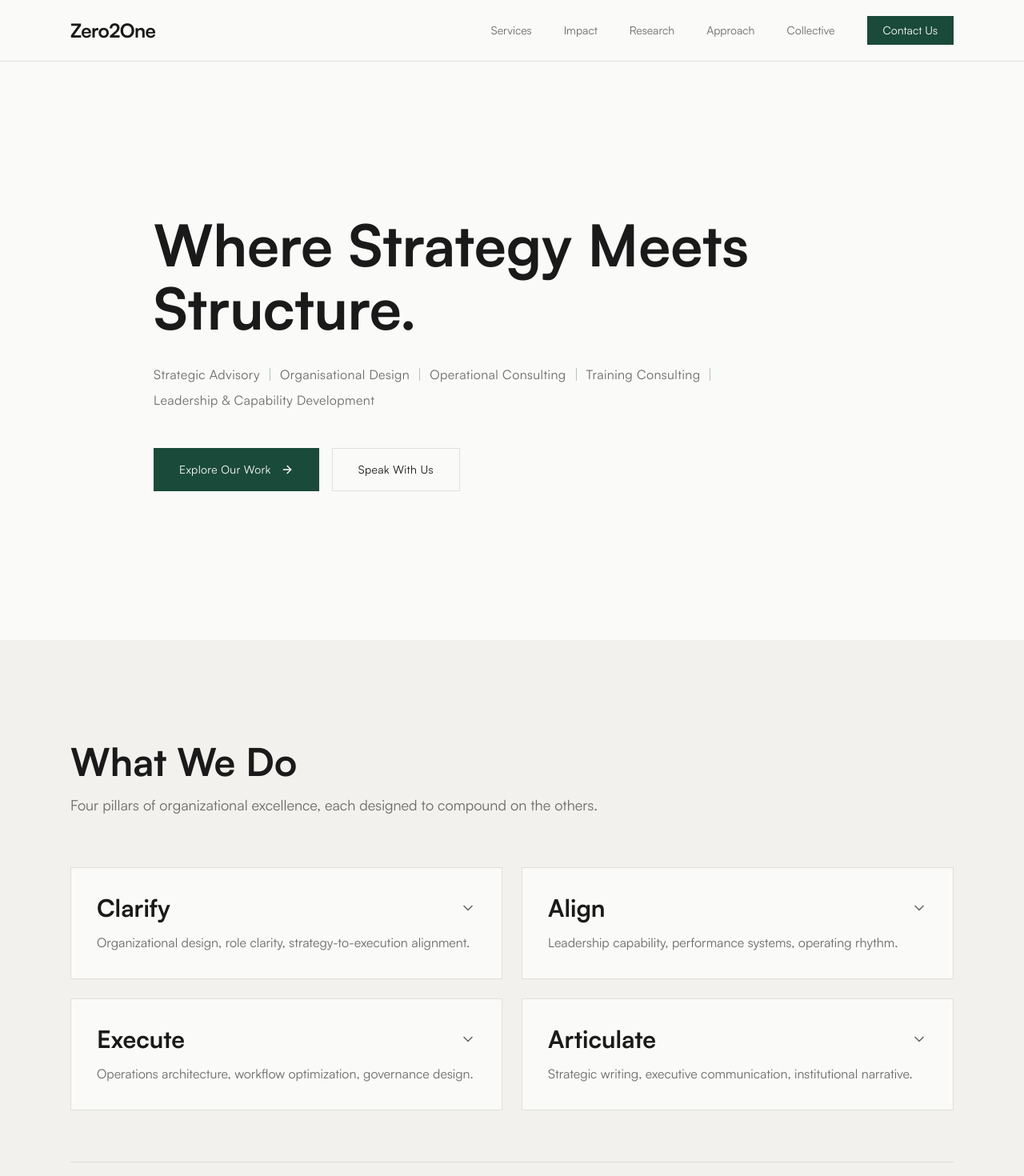
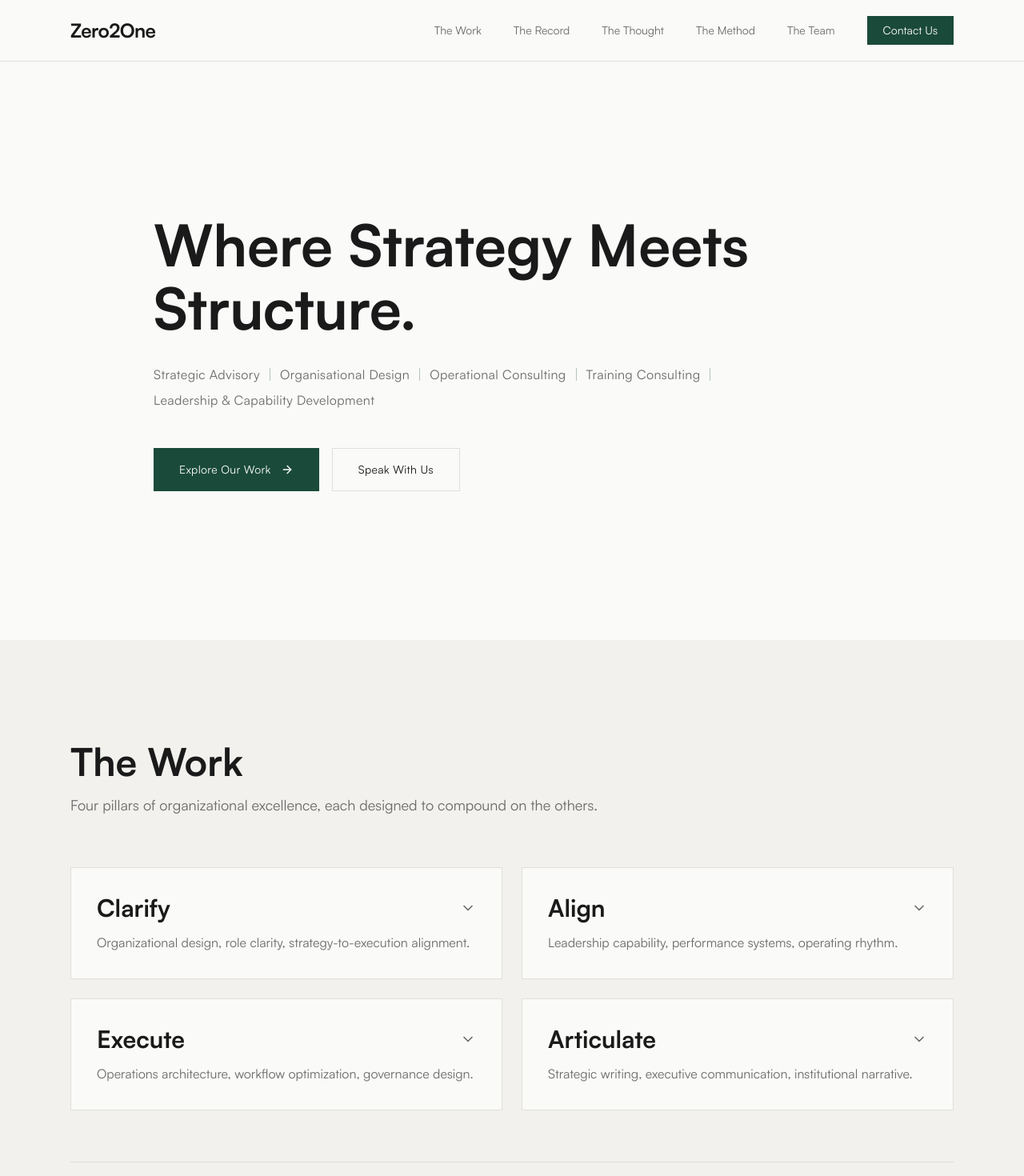
Before and after one commit to awmrakyat13/Zero2One, a React (Vite) app: page / in a window 1280 px wide. Shown: the top 1470 px of the page at 80% size. Built offline with nearby package versions, Linux system fonts and the light colour scheme; a web font is replaced by a local one.

Commit message:
Rename sections to institutional nomenclature: The Work, The Record, The Method, The Team, The Thought
Co-Authored-By: Claude Opus 4.6 <noreply@anthropic.com>

```diff
--- a/src/App.jsx
+++ b/src/App.jsx
@@ -67,11 +67,11 @@ function Navigation() {
             Zero2One
           </Link>
           <div className="hidden md:flex gap-10 items-center text-sm">
-            <button onClick={() => scrollToSection('offerings')} className="text-[var(--color-text-muted)] hover:text-[var(--color-text)] transition-colors">Services</button>
-            <Link to="/impact" className="text-[var(--color-text-muted)] hover:text-[var(--color-text)] transition-colors">Impact</Link>
-            <Link to="/research" className="text-[var(--color-text-muted)] hover:text-[var(--color-text)] transition-colors">Research</Link>
-            <button onClick={() => scrollToSection('approach')} className="text-[var(--color-text-muted)] hover:text-[var(--color-text)] transition-colors">Approach</button>
-            <button onClick={() => scrollToSection('collective')} className="text-[var(--color-text-muted)] hover:text-[var(--color-text)] transition-colors">Collective</button>
+            <button onClick={() => scrollToSection('offerings')} className="text-[var(--color-text-muted)] hover:text-[var(--color-text)] transition-colors">The Work</button>
+            <Link to="/impact" className="text-[var(--color-text-muted)] hover:text-[var(--color-text)] transition-colors">The Record</Link>
+            <Link to="/research" className="text-[var(--color-text-muted)] hover:text-[var(--color-text)] transition-colors">The Thought</Link>
+            <button onClick={() => scrollToSection('approach')} className="text-[var(--color-text-muted)] hover:text-[var(--color-text)] transition-colors">The Method</button>
+            <button onClick={() => scrollToSection('collective')} className="text-[var(--color-text-muted)] hover:text-[var(--color-text)] transition-colors">The Team</button>
             <button onClick={() => scrollToSection('contact')} className="px-5 py-2 bg-[var(--color-accent)] text-[var(--color-bg)] text-sm hover:bg-[var(--color-accent-light)] transition-colors">
               Contact Us
             </button>
@@ -82,11 +82,11 @@ function Navigation() {
         </div>
         {mobileMenuOpen && (
           <div className="md:hidden mt-6 pb-4 space-y-4 text-sm fade-in">
-            <button onClick={() => scrollToSection('offerings')} className="block w-full text-left py-2 text-[var(--color-text-muted)]">Services</button>
-            <Link to="/impact" onClick={() => setMobileMenuOpen(false)} className="block w-full text-left py-2 text-[var(--color-text-muted)]">Impact</Link>
-            <Link to="/research" onClick={() => setMobileMenuOpen(false)} className="block w-full text-left py-2 text-[var(--color-text-muted)]">Research</Link>
-            <button onClick={() => scrollToSection('approach')} className="block w-full text-left py-2 text-[var(--color-text-muted)]">Approach</button>
-            <button onClick={() => scrollToSection('collective')} className="block w-full text-left py-2 text-[var(--color-text-muted)]">Collective</button>
+            <button onClick={() => scrollToSection('offerings')} className="block w-full text-left py-2 text-[var(--color-text-muted)]">The Work</button>
+            <Link to="/impact" onClick={() => setMobileMenuOpen(false)} className="block w-full text-left py-2 text-[var(--color-text-muted)]">The Record</Link>
+            <Link to="/research" onClick={() => setMobileMenuOpen(false)} className="block w-full text-left py-2 text-[var(--color-text-muted)]">The Thought</Link>
+            <button onClick={() => scrollToSection('approach')} className="block w-full text-left py-2 text-[var(--color-text-muted)]">The Method</button>
+            <button onClick={() => scrollToSection('collective')} className="block w-full text-left py-2 text-[var(--color-text-muted)]">The Team</button>
             <button onClick={() => scrollToSection('contact')} className="block w-full text-left py-2 text-[var(--color-text-muted)]">Contact</button>
           </div>
         )}
@@ -170,7 +170,7 @@ function HomePage() {
       <section id="offerings" className="py-24 md:py-32 bg-[var(--color-bg-alt)]">
         <div className="max-w-6xl mx-auto px-6">
           <div className="mb-16">
-            <h2 className="font-serif text-4xl md:text-5xl mb-4">What We Do</h2>
+            <h2 className="font-serif text-4xl md:text-5xl mb-4">The Work</h2>
             <p className="text-[var(--color-text-muted)] text-lg max-w-2xl">Four pillars of organizational excellence, each designed to compound on the others.</p>
           </div>
           <div className="grid md:grid-cols-2 gap-6">
@@ -218,7 +218,7 @@ function HomePage() {
           <div className="mt-16 border-t border-[var(--color-border)] pt-16">
             <div className="flex justify-between items-end mb-10">
               <div>
-                <h3 className="font-serif text-3xl md:text-4xl mb-2">Case Studies</h3>
+                <h3 className="font-serif text-3xl md:text-4xl mb-2">The Record</h3>
                 <p className="text-[var(--color-text-muted)]">Structure applied. Outcomes delivered.</p>
               </div>
               <Link to="/impact" className="hidden md:inline-flex items-center gap-2 text-sm text-[var(--color-accent)] hover:text-[var(--color-text)] transition-colors">
@@ -267,7 +267,7 @@ function HomePage() {
       <section id="approach" className="py-24 md:py-32">
         <div className="max-w-6xl mx-auto px-6">
           <div className="mb-16">
-            <h2 className="font-serif text-4xl md:text-5xl mb-4">How We Work</h2>
+            <h2 className="font-serif text-4xl md:text-5xl mb-4">The Method</h2>
             <p className="text-[var(--color-text-muted)] text-lg max-w-2xl">A structured methodology that builds internal capability, not dependency.</p>
           </div>
           <div className="grid md:grid-cols-4 gap-8 mb-16">
@@ -300,7 +300,7 @@ function HomePage() {
       <section id="collective" className="py-24 md:py-32 bg-[var(--color-bg-alt)]">
         <div className="max-w-6xl mx-auto px-6">
           <div className="mb-16">
-            <h2 className="font-serif text-4xl md:text-5xl mb-4">The Zero2One Collective</h2>
+            <h2 className="font-serif text-4xl md:text-5xl mb-4">The Team</h2>
             <p className="text-[var(--color-text-muted)] text-lg max-w-2xl">Practitioners with institutional experience, not theorists with frameworks.</p>
           </div>
           <div className="grid md:grid-cols-2 gap-8">
@@ -330,7 +330,7 @@ function HomePage() {
           <div className="mt-16 border-t border-[var(--color-border)] pt-16">
             <div className="flex justify-between items-end mb-10">
               <div>
-                <h3 className="font-serif text-3xl md:text-4xl mb-2">Research & Contributions</h3>
+                <h3 className="font-serif text-3xl md:text-4xl mb-2">The Thought</h3>
                 <p className="text-[var(--color-text-muted)]">Theory that informs practice.</p>
               </div>
               <Link to="/research" className="hidden md:inline-flex items-center gap-2 text-sm text-[var(--color-accent)] hover:text-[var(--color-text)] transition-colors">
```
